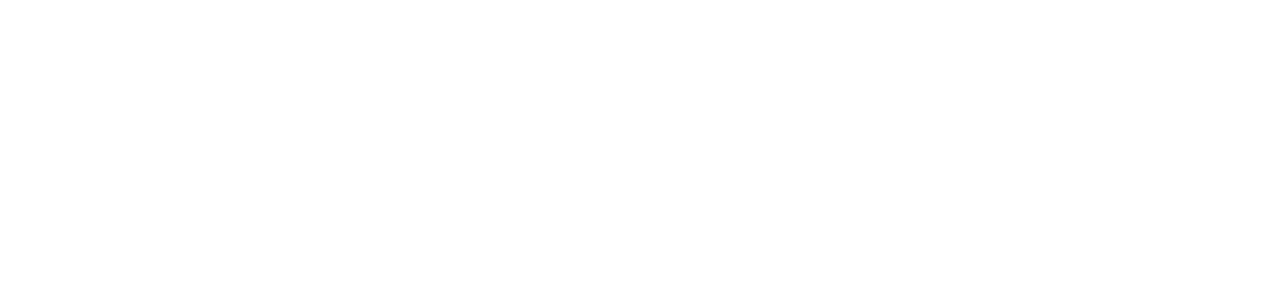
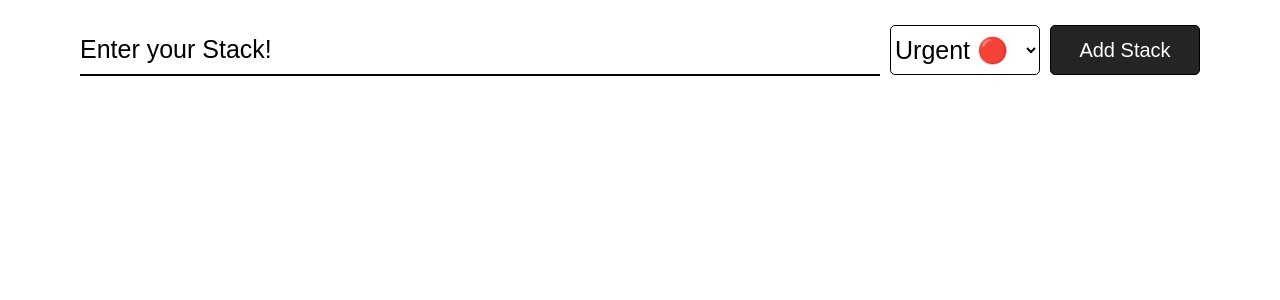
Before and after one commit to nateejpg/Stacker, a React (Create React App) app in the folder Client/: page /AddStack in a window 1280 px wide. Before the commit this address had no page. Shown: the top 300 px of the page. Built offline with nearby package versions, Linux system fonts and the light colour scheme.

Commit message:
Fixed the Id issue
I was able to fix the id issue that I was having due to the localStorage and useEffect.

```diff
--- a/Client/src/App.js
+++ b/Client/src/App.js
@@ -3,6 +3,7 @@ import {BrowserRouter, Routes, Route} from "react-router-dom";
 import SignIn from "./Components/SignIn";
 import SignUp from "./Components/SignUp";
 import { useEffect, useState } from "react";
+import AddStack from "./Components/AddStack";
 
 function App() {
 
@@ -24,7 +25,7 @@ function App() {
   const handleLogOut = () => {
 
     window.localStorage.removeItem("idKey");
-
+    window.location.reload();
     setUserId("");
 
  }
@@ -47,6 +48,7 @@ function App() {
           <Route path={"/SignIn"} element = {<SignIn onLogin = {handleLogin}/>}/>
           <Route path={"/SignUp"} element = {<SignUp id={userId}/>}/>
           <Route path={"/Main"} element = {<Main/>}/>
+          <Route path={"/AddStack"} element={<AddStack id={userId}/>}/>
         </Routes>
       </BrowserRouter>
     </div>
--- /dev/null
+++ b/Client/src/Components/AddStack.jsx
@@ -0,0 +1,57 @@
+import React from 'react'
+import { useState, useEffect } from 'react';
+import axios from "axios"
+
+const AddStack = ({id}) => {
+
+    const getter = window.localStorage.getItem("idKey")
+    const [stack, setStack] = useState({
+        content: "",
+        difficulty: "Hard",
+        userId: parseInt(getter)
+      })
+
+
+      const addToDo = async () => {
+
+        try{
+          await axios.post("http://localhost:8800/Stacks", stack);
+        }catch(err){
+          console.log(err);
+        }
+
+        window.location.reload();
+
+      };
+
+
+      const handleChange = (e) => {
+
+        setStack((prev) => ({...prev,[e.target.name]: e.target.value}));
+
+
+      }
+
+  return (
+    <div className="crud">
+    <input
+      type= "text"
+      name = "content"
+      placeholder="Enter your Stack!"
+      onChange={handleChange}
+      maxLength={90}
+    />
+    <select
+      name="difficulty"
+      onChange={handleChange}
+    >
+      <option value="Hard">Urgent 🔴</option>
+      <option value="Moderate"> Queued 🟡</option>
+      <option value="Easy">  Paced 🟢</option>
+    </select>
+    <button onClick={addToDo}>Add Stack</button>
+  </div>
+  )
+}
+
+export default AddStack
--- a/Client/src/Components/Main.jsx
+++ b/Client/src/Components/Main.jsx
@@ -7,14 +7,14 @@ import logout from "../images/logout.png"
 import { useState, useEffect } from "react";
 import { Link } from "react-router-dom";
 
-const Main = ({id, onLogin}) => {
+const Main = ({id,onLogin}) => {
 
   const [quotes, setQuotes] = useState([]);
   const [loading, setLoading] = useState(true);
 
   useEffect(() => {
 
- const fetchQuotes = async () => {
+    const fetchQuotes = async () => {
 
     try {
      const response = await fetch("https://quotesapi-c04u.onrender.com/");
@@ -68,7 +68,7 @@ const Main = ({id, onLogin}) => {
           </div>
         )}
       </div>
-      <Tasks id={id} />
+      <Tasks/>
       <Footer />
     </div>
   );
--- a/Client/src/Components/SignIn.jsx
+++ b/Client/src/Components/SignIn.jsx
@@ -40,6 +40,8 @@ const SignIn = ({onLogin}) => {
 
       navigate("/");
 
+      window.location.reload();
+
     }catch(err){
       if (err.response && err.response.data && err.response.data.error) {
         console.log('Login failed:', err.response.data.error);
--- a/Client/src/Components/Tasks.jsx
+++ b/Client/src/Components/Tasks.jsx
@@ -1,6 +1,6 @@
 import React from "react";
 import { useState, useEffect } from "react";
-import {useNavigate } from "react-router-dom";
+import AddStack from "./AddStack";
 import done from "../images/done.png";
 import trash from "../images/trashbin.png";
 import edit from "../images/edit.png";
@@ -10,14 +10,6 @@ const Tasks = ({id}) => {
   const [toDos, setToDos] = useState([]);
   const [editingToDo, setEditingToDo] = useState(null);
   const [defaultA, setDefaultA] = useState([]);
-  const [stack, setStack] = useState({
-    content: "",
-    difficulty: "Hard",
-    userId: id,
-  })
-
-  console.log(id);
-
   const [updatedStack, setUpdatedStack] = useState({
 
     content: "Don't leave me empty ;)",
@@ -71,24 +63,8 @@ const Tasks = ({id}) => {
   fetchDefault();
   fetchStacks();
 
-  console.log(toDos)
  },[id])
 
-
-  const addToDo = async () => {
-
-    try{
-
-      await axios.post("http://localhost:8800/Stacks", stack);
-
-    }catch(err){
-      console.log(err);
-    }
-
-
-    window.location.reload();
-
-  };
 
   const editToDo = (todoID) => {
 
@@ -96,13 +72,6 @@ const Tasks = ({id}) => {
 
   };
 
-
-  const handleChange = (e) => {
-
-    setStack((prev) => ({...prev,[e.target.name]: e.target.value}));
-
-
-  }
 
   const handleChangeUpdate = (e) => {
 
@@ -145,24 +114,7 @@ const Tasks = ({id}) => {
 
   return (
     <div className="wrapper">
-      <div className="crud">
-        <input
-          type= "text"
-          name = "content"
-          placeholder="Enter your Stack!"
-          onChange={handleChange}
-          maxLength={90}
-        />
-        <select
-          name="difficulty"
-          onChange={handleChange}
-        >
-          <option value="Hard">Urgent 🔴</option>
-          <option value="Moderate"> Queued 🟡</option>
-          <option value="Easy">  Paced 🟢</option>
-        </select>
-        <button onClick={addToDo}>Add Stack</button>
-      </div>
+      <AddStack/>
         <div className="toDoWrapper">
         {(toDos.length === 0) ? (defaultA.map((task) => (
             <div className="toDoColor" key={task.id} style={{background: getColor(task.difficulty)}}>
--- a/Client/src/index.css
+++ b/Client/src/index.css
@@ -336,7 +336,7 @@ input::placeholder {
 }
 
 .sign .formContainer {
-  background-color: red;
+  background-color: yellow;
   opacity: 0.91;
   width: 45%;
   height: 96%;
```
